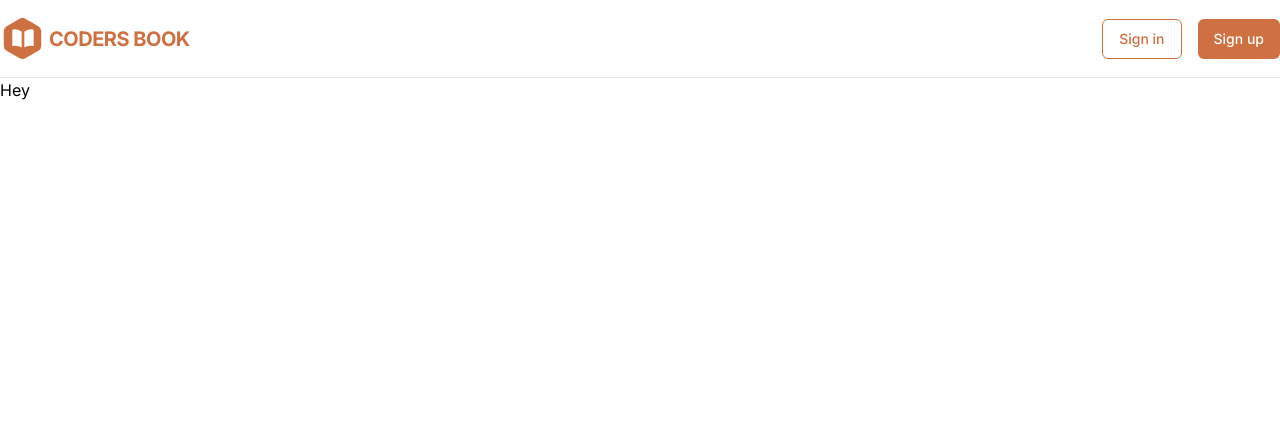
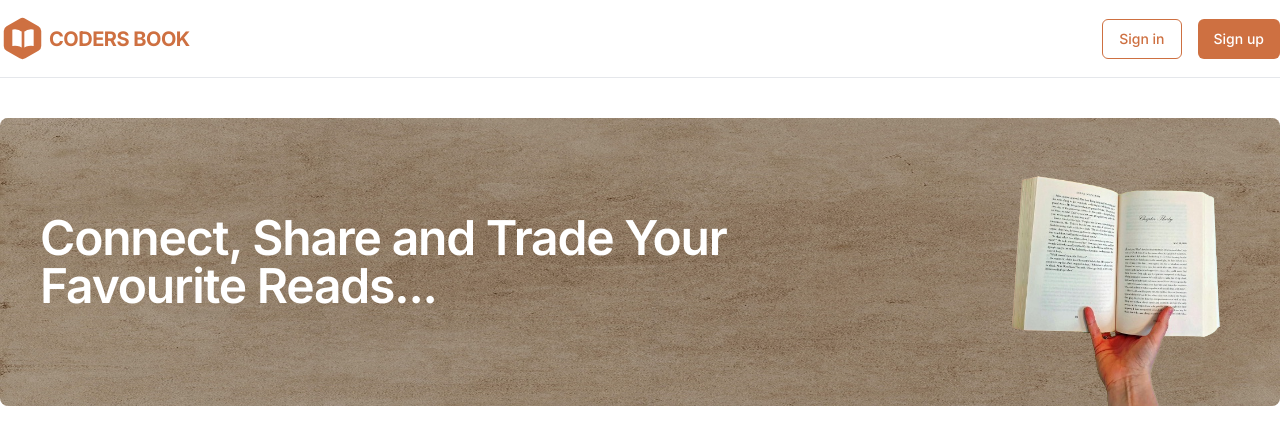
Before and after one commit to akash-parashar/elib-nextJS-part, a Next.js app: page / in a window 1280 px wide. Shown: the top 444 px of the page. Built offline with nearby package versions, Linux system fonts and the light colour scheme.

Commit message:
add banner

```diff
--- a/src/app/page.tsx
+++ b/src/app/page.tsx
@@ -1,7 +1,10 @@
+import Banner from "@/components/Banner";
 import Image from "next/image";
 
 export default function Home() {
   return (
-    <h1>Hey</h1>
+    <>
+    <Banner/>
+    </>
   );
 }
--- /dev/null
+++ b/src/components/Banner.tsx
@@ -0,0 +1,34 @@
+import React from 'react';
+import Image from 'next/image';
+
+const Banner = () => {
+    return (
+        <div className="mx-auto max-w-7xl py-10">
+            <div className="relative">
+                <Image
+                    src={'/paper-bg.jpg'}
+                    alt="billboard"
+                    className="h-72 w-full rounded-lg"
+                    height={0}
+                    width={0}
+                    sizes="100vw"
+                />
+                <div className="absolute inset-0 h-full w-full rounded-lg bg-gray-950 opacity-30" />
+                <Image
+                    src={'/book.png'}
+                    alt="billboard"
+                    className="absolute bottom-0 right-5"
+                    height={0}
+                    width={0}
+                    sizes="100vw"
+                    style={{ width: 'auto', height: '18rem' }}
+                />
+                <h3 className="absolute left-10 top-1/2 w-full max-w-3xl -translate-y-1/2 text-5xl font-semibold tracking-tight text-white">
+                    Connect, Share and Trade Your Favourite Reads...
+                </h3>
+            </div>
+        </div>
+    );
+};
+
+export default Banner;
```
Also changed, not shown: public/book.png (added), public/paper-bg.jpg (added).
